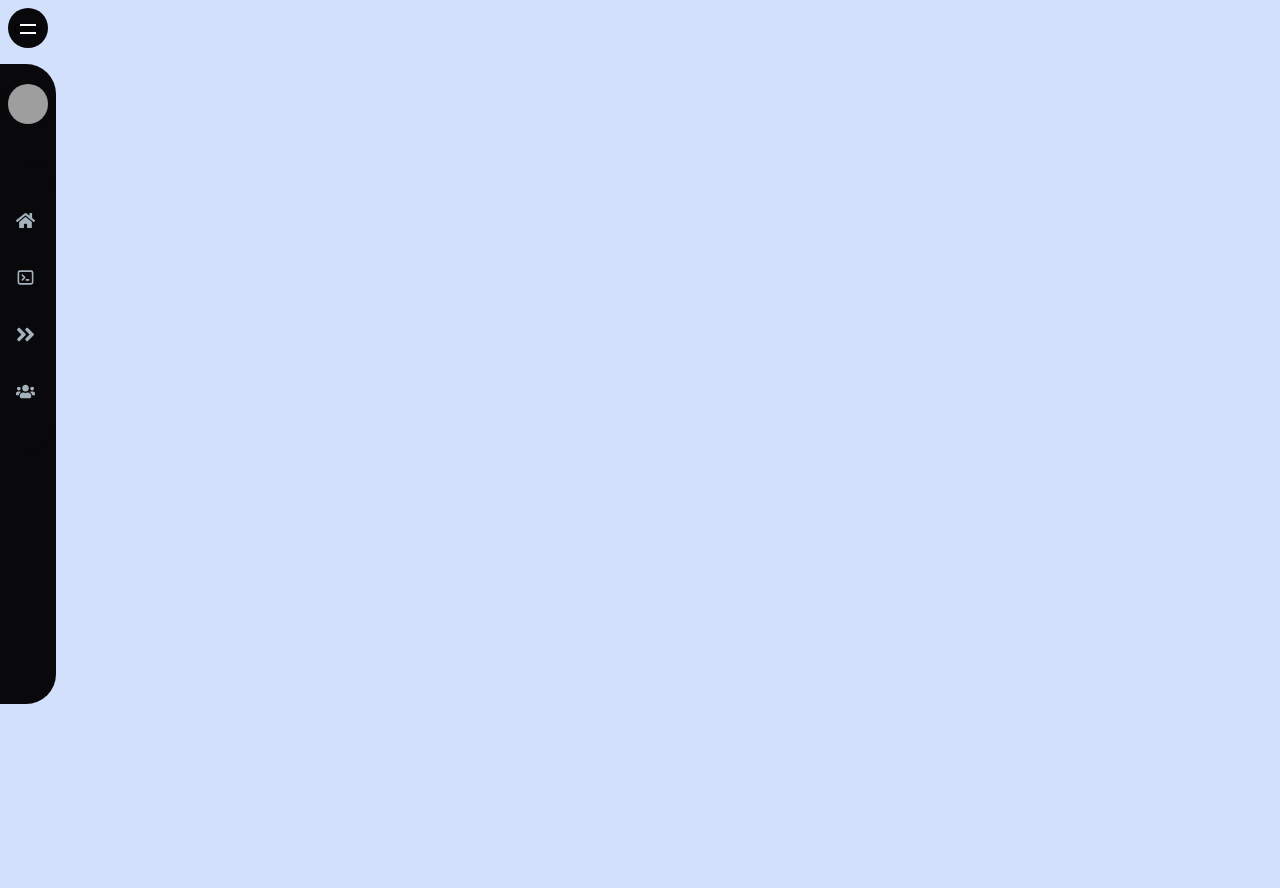
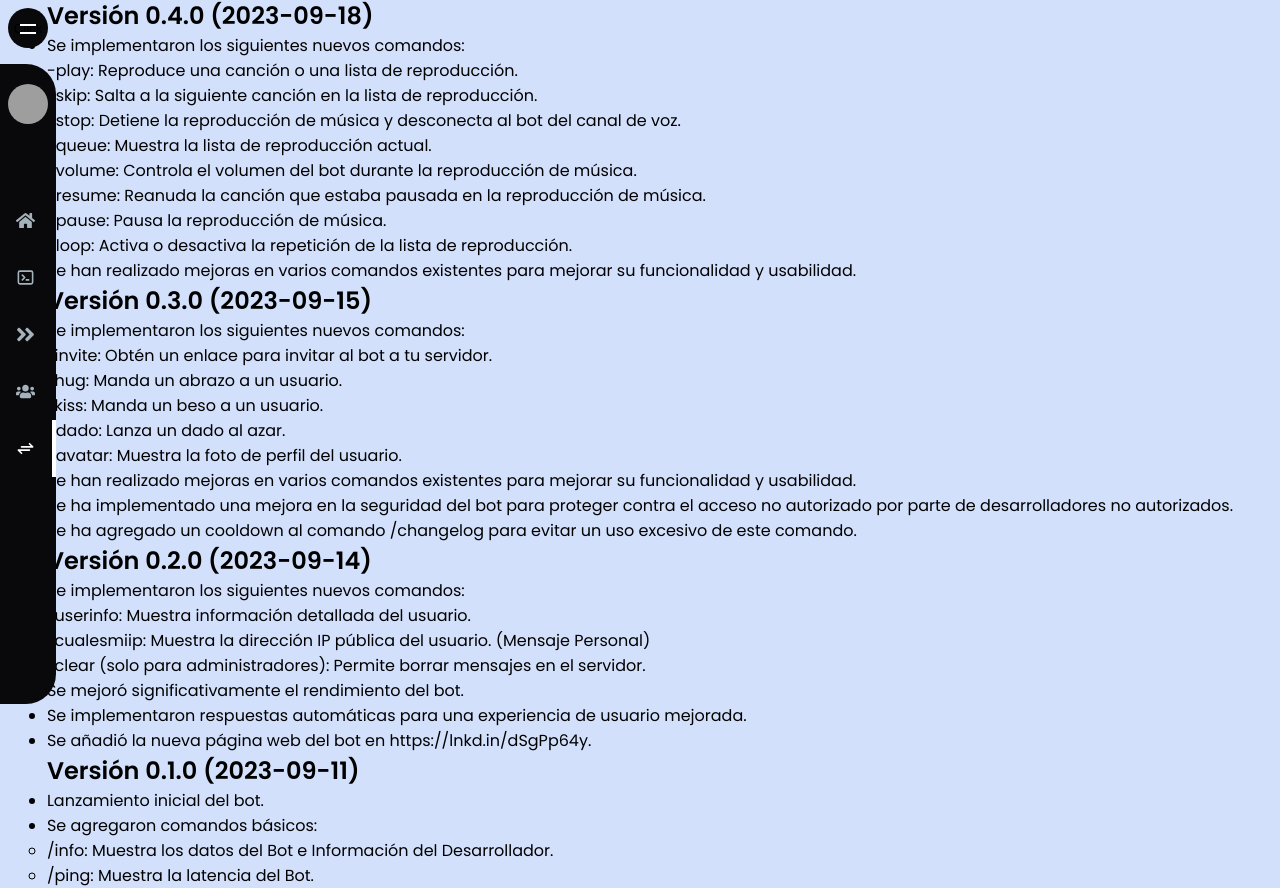
Before and after one commit to Johnny1305/number_bot_website, a React (Create React App) app: page /changelog in a window 1280 px wide. Before the commit the page ends 800 px from the top, so only its background shows below. Built offline with nearby package versions, Linux system fonts and the light colour scheme; grey boxes are pictures that could not be loaded.

Commit message:
ChangeLog Page

```diff
--- a/src/App.js
+++ b/src/App.js
@@ -5,6 +5,7 @@ import Team from "./Pages/Team";
 import Calender from "./Pages/Calender";
 import Developer from "./Pages/Developer";
 import Faq from "./Pages/Faq";
+import ChangeLog from "./Pages/ChangeLog";
 import Commands from "./Pages/Commands";
 import Documents from "./Pages/Documents";
 import Projects from "./Pages/Projects";
@@ -39,6 +40,7 @@ function App() {
             <Route path="/calender" component={Calender} />
             <Route path="/developer" component={Developer} />
             <Route path="/faq" component={Faq} />
+            <Route path="/changelog" component={ChangeLog} />
             <Route path="/commands" component={Commands} />
             <Route path="/documents" component={Documents} />
             <Route path="/projects" component={Projects} />
--- /dev/null
+++ b/src/Pages/ChangeLog.js
@@ -0,0 +1,76 @@
+import React from "react";
+import MotionHoc from "./MotionHoc";
+
+const ChangelogComponent = () => {
+    return (
+        <div>
+            <h1>Registro de Cambios</h1>
+
+            <div className="changelog">
+                <h2>Versión 0.4.0 (2023-09-18)</h2>
+                <ul>
+                    <li>Se implementaron los siguientes nuevos comandos:</li>
+                    <ul>
+                        <li>-play: Reproduce una canción o una lista de reproducción.</li>
+                        <li>-skip: Salta a la siguiente canción en la lista de reproducción.</li>
+                        <li>-stop: Detiene la reproducción de música y desconecta al bot del canal de voz.</li>
+                        <li>-queue: Muestra la lista de reproducción actual.</li>
+                        <li>-volume: Controla el volumen del bot durante la reproducción de música.</li>
+                        <li>-resume: Reanuda la canción que estaba pausada en la reproducción de música.</li>
+                        <li>-pause: Pausa la reproducción de música.</li>
+                        <li>-loop: Activa o desactiva la repetición de la lista de reproducción.</li>
+                    </ul>
+                    <li>Se han realizado mejoras en varios comandos existentes para mejorar su funcionalidad y usabilidad.</li>
+                </ul>
+            </div>
+
+            <div className="changelog">
+                <h2>Versión 0.3.0 (2023-09-15)</h2>
+                <ul>
+                    <li>Se implementaron los siguientes nuevos comandos:</li>
+                    <ul>
+                        <li>/invite: Obtén un enlace para invitar al bot a tu servidor.</li>
+                        <li>/hug: Manda un abrazo a un usuario.</li>
+                        <li>/kiss: Manda un beso a un usuario.</li>
+                        <li>-dado: Lanza un dado al azar.</li>
+                        <li>-avatar: Muestra la foto de perfil del usuario.</li>
+                    </ul>
+                    <li>Se han realizado mejoras en varios comandos existentes para mejorar su funcionalidad y usabilidad.</li>
+                    <li>Se ha implementado una mejora en la seguridad del bot para proteger contra el acceso no autorizado por parte de desarrolladores no autorizados.</li>
+                    <li>Se ha agregado un cooldown al comando /changelog para evitar un uso excesivo de este comando.</li>
+                </ul>
+            </div>
+
+            <div className="changelog">
+                <h2>Versión 0.2.0 (2023-09-14)</h2>
+                <ul>
+                    <li>Se implementaron los siguientes nuevos comandos:</li>
+                    <ul>
+                        <li>/userinfo: Muestra información detallada del usuario.</li>
+                        <li>/cualesmiip: Muestra la dirección IP pública del usuario. (Mensaje Personal)</li>
+                        <li>/clear (solo para administradores): Permite borrar mensajes en el servidor.</li>
+                    </ul>
+                    <li>Se mejoró significativamente el rendimiento del bot.</li>
+                    <li>Se implementaron respuestas automáticas para una experiencia de usuario mejorada.</li>
+                    <li>Se añadió la nueva página web del bot en https://lnkd.in/dSgPp64y.</li>
+                </ul>
+            </div>
+
+            <div className="changelog">
+                <h2>Versión 0.1.0 (2023-09-11)</h2>
+                <ul>
+                    <li>Lanzamiento inicial del bot.</li>
+                    <li>Se agregaron comandos básicos:</li>
+                    <ul>
+                        <li>/info: Muestra los datos del Bot e Información del Desarrollador.</li>
+                        <li>/ping: Muestra la latencia del Bot.</li>
+                    </ul>
+                </ul>
+            </div>
+        </div>
+    );
+};
+
+const Changelog = MotionHoc(ChangelogComponent);
+
+export default Changelog;
--- a/src/Sidebar/index.js
+++ b/src/Sidebar/index.js
@@ -8,6 +8,7 @@ import Calender from "../assets/sceduled.svg";
 import Developer from "../assets/important.svg";
 import Faq from "../assets/social.svg";
 import Commands from "../assets/terminal.svg";
+import ChangeLog from "../assets/change.svg";
 import Projects from "../assets/starred.svg";
 import Documents from "../assets/draft.svg";
 import PowerOff from "../assets/power-off-solid.svg";
@@ -287,6 +288,14 @@ const Sidebar = () => {
             <img src={Faq} alt="Calender" />
             <Text clicked={click}>FaQ</Text>
           </Item>
+          <Item
+            onClick={() => setClick(false)}
+            activeClassName="active"
+            to="/changelog"
+          >
+            <img src={ChangeLog} alt="Calender" />
+            <Text clicked={click}>Registros</Text>
+          </Item>
           {/*<Item
             onClick={() => setClick(false)}
             activeClassName="active"
--- /dev/null
+++ b/src/css/ChangeLog.css
@@ -0,0 +1,38 @@
+h1 {
+    text-align: center;
+}
+
+/* Estilos para cada entrada del registro de cambios */
+.changelog {
+    border: 1px solid #ddd;
+    padding: 20px;
+    margin-bottom: 20px;
+    background-color: #f9f9f9;
+}
+
+.changelog h2 {
+    margin-top: 0;
+    font-size: 1.2em;
+    color: #333;
+}
+
+.changelog ul {
+    list-style: disc;
+    margin-left: 20px;
+    padding: 0;
+}
+
+.changelog li {
+    margin-bottom: 10px;
+    color: #666;
+}
+
+/* Estilos para los enlaces */
+a {
+    color: #007bff;
+    text-decoration: none;
+}
+
+a:hover {
+    text-decoration: underline;
+}
```
Also changed, not shown: src/assets/change.svg (added).
